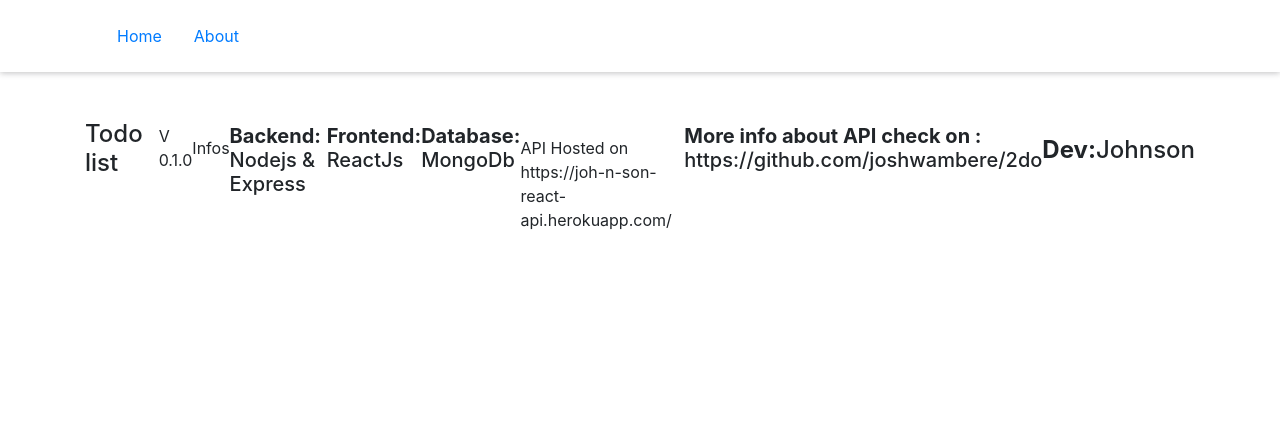
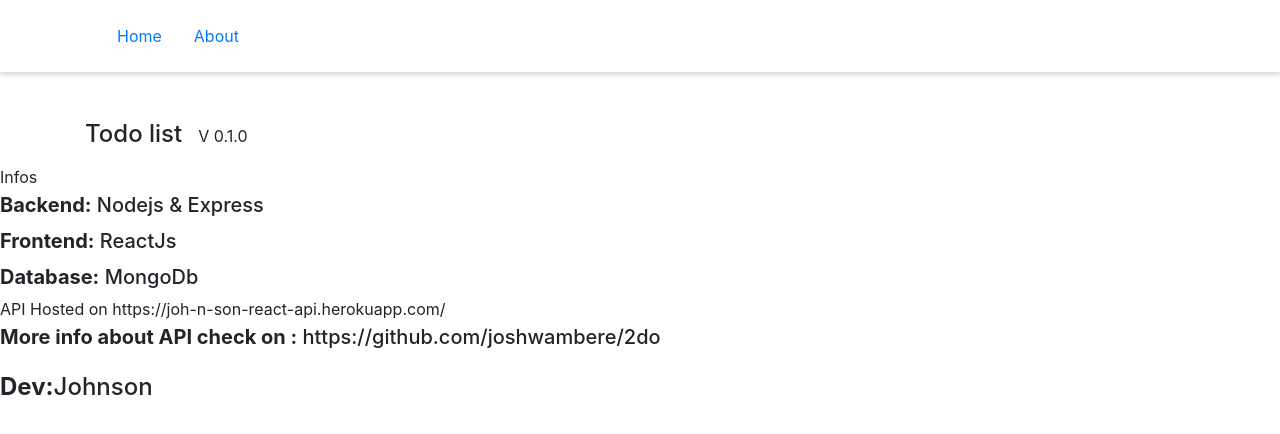
Before and after one commit to joshwambere/react-todo, a React (Create React App) app: page /about in a window 1280 px wide. Shown: the top 434 px of the page. Built offline with nearby package versions, Linux system fonts and the light colour scheme.

Commit message:
about page edited

```diff
--- a/src/components/about.jsx
+++ b/src/components/about.jsx
@@ -8,15 +8,15 @@ class About extends Component {
             <div>
                 <div className="container pt-5 d-flex">
                     <h4>Todo list </h4><span className="mt-1 pl-3">V 0.1.0</span>
-
-                    <span className="pt-3">Infos</span>
+                </div>
+                <div className="pt-2">
+                <span className="pt-3">Infos</span>
                     <h5 className="pt-1"><b>Backend:</b> Nodejs & Express</h5>
                     <h5 className="pt-1"><b>Frontend:</b> ReactJs</h5>
                     <h5 className="pt-1"><b>Database:</b> MongoDb</h5>
                     <span className="pt-3">API Hosted on https://joh-n-son-react-api.herokuapp.com/</span>
                     <h5 className="pt-1"><b>More info about API check on :</b> https://github.com/joshwambere/2do</h5>
                     <h4 className="pt-3"><b>Dev:</b>Johnson</h4>
-
                 </div>
             </div>
          );
```
